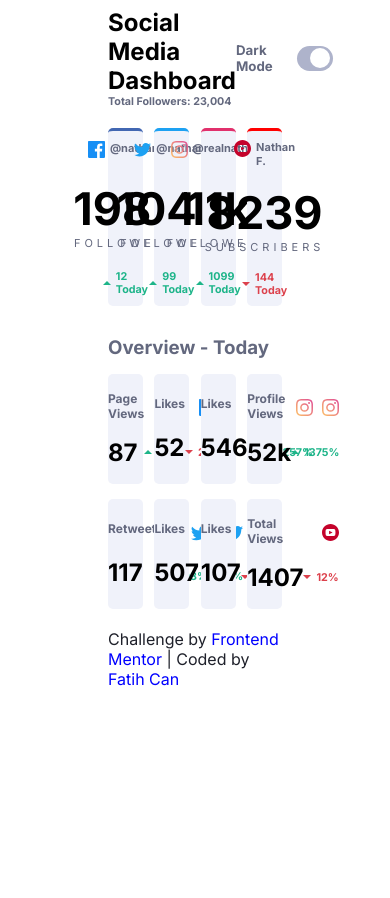
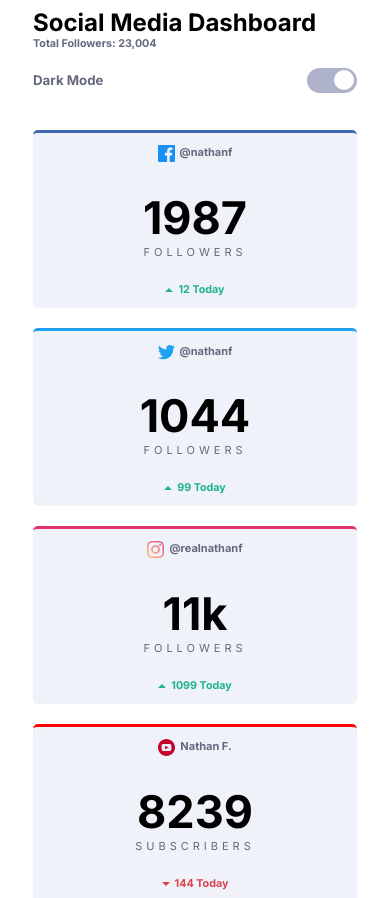
Before and after one commit to fatihcaen/social-media-dashboard-challenge, a plain HTML site: page index.html in a window 390 px wide. Shown: the top 898 px of the page. Before the commit the page ends 844 px from the top, so only its background shows below. Drawn offline with nearby package versions, Linux system fonts and the light colour scheme.

Commit message:
mobile responsive

```diff
--- a/index.html
+++ b/index.html
@@ -268,13 +268,15 @@
             </div>
         </div>
         <div class="attribution">
-            Challenge by
-            <a href="https://www.frontendmentor.io/challenges/social-media-dashboard-with-theme-switcher-6oY8ozp_H"
-                target="_blank">
-                Frontend Mentor
-            </a>
-            |
-            Coded by <a href="https://linkedin.com/in/fatih-can">Fatih Can</a>
+            <div>
+                Challenge by
+                <a href="https://www.frontendmentor.io/challenges/social-media-dashboard-with-theme-switcher-6oY8ozp_H"
+                    target="_blank">
+                    Frontend Mentor
+                </a>
+            </div>
+
+            <div>Coded by <a href="https://linkedin.com/in/fatih-can">Fatih Can</a></div>
         </div>
     </div>
 
--- a/styles/dark_theme.scss
+++ b/styles/dark_theme.scss
@@ -272,6 +272,9 @@ body {
 }
 
 .attribution {
+  display: flex;
+  flex-flow: row;
+  justify-content: space-evenly;
   margin-top: 20px;
   color: $white;
 
@@ -284,3 +287,43 @@ body {
     text-decoration: underline;
   }
 }
+
+@media (max-width: 575.98px) {
+  .container {
+    margin: 0 25px;
+  }
+  .topSection {
+    display: flex;
+    flex-flow: column;
+  }
+
+  .modeSwitch {
+    justify-content: space-between;
+  }
+
+  .cardSection {
+    flex-flow: column;
+    align-items: center;
+
+    .card {
+      width: 100%;
+      margin-bottom: 20px;
+    }
+  }
+
+  .overviewCardSection {
+    flex-flow: column;
+    align-items: center;
+
+    .overviewCard {
+      width: 100%;
+      margin-bottom: 20px;
+    }
+  }
+
+  .attribution {
+    display: flex;
+    flex-flow: column;
+    align-items: center;
+  }
+}
--- a/styles/light_theme.scss
+++ b/styles/light_theme.scss
@@ -266,6 +266,9 @@ body {
 }
 
 .attribution {
+  display: flex;
+  flex-flow: row;
+  justify-content: space-evenly;
   margin-top: 20px;
   color: $very-dark-blue;
 
@@ -278,3 +281,43 @@ body {
     text-decoration: underline;
   }
 }
+
+@media (max-width: 575.98px) {
+  .container {
+    margin: 0 25px;
+  }
+  .topSection {
+    display: flex;
+    flex-flow: column;
+  }
+
+  .modeSwitch {
+    justify-content: space-between;
+  }
+
+  .cardSection {
+    flex-flow: column;
+    align-items: center;
+
+    .card {
+      width: 100%;
+      margin-bottom: 20px;
+    }
+  }
+
+  .overviewCardSection {
+    flex-flow: column;
+    align-items: center;
+
+    .overviewCard {
+      width: 100%;
+      margin-bottom: 20px;
+    }
+  }
+
+  .attribution {
+    display: flex;
+    flex-flow: column;
+    align-items: center;
+  }
+}
```
Also changed, not shown: styles/dark_theme.css, styles/light_theme.css, 2 other files.
